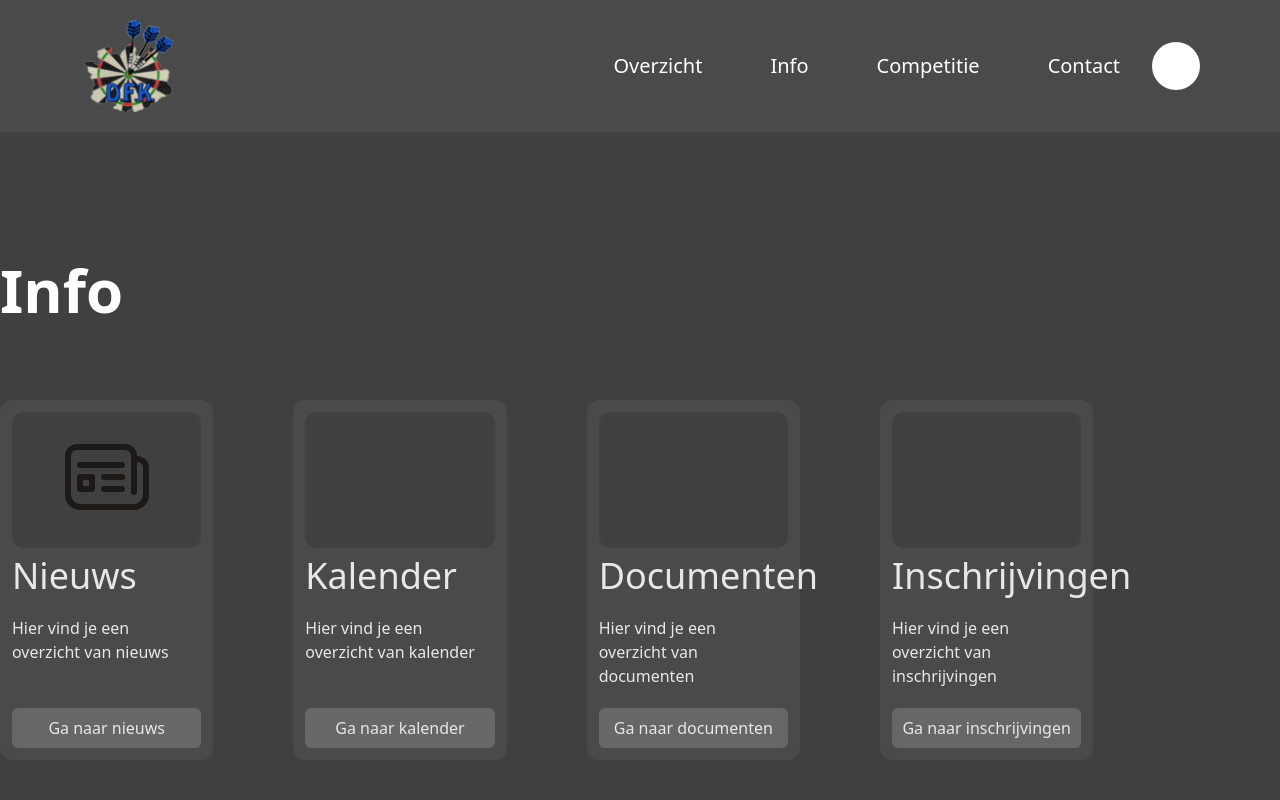
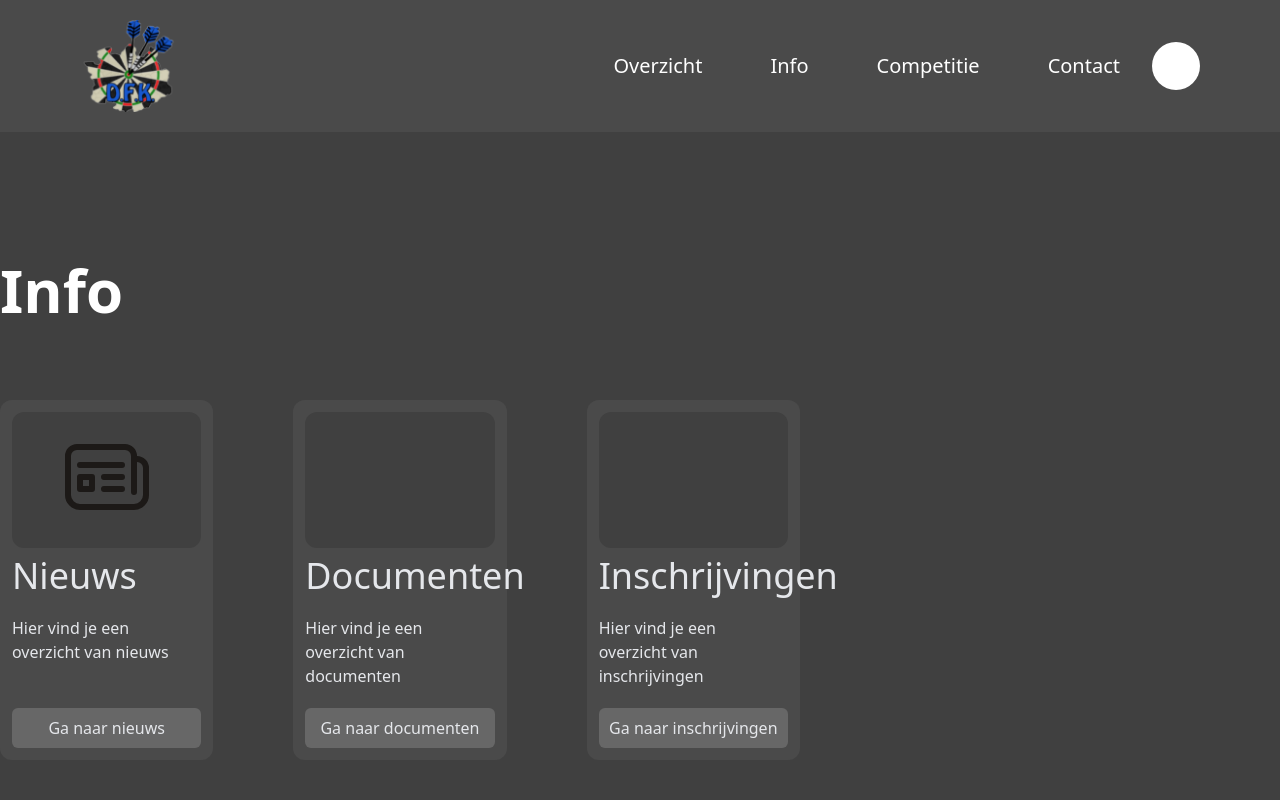
Before and after one commit to syandelbart/2223-Darts_Kempen-001-Website-Dartsfederatie, a Next.js app in the folder code/dfkwebsite/: page /info in a window 1280 px wide. Shown: the top 800 px of the page. Built offline with nearby package versions, Linux system fonts and the light colour scheme; some icons are missing; what tailwind-children would draw is missing.

Commit message:
delete kalender

```diff
--- a/code/dfkwebsite/components/Navbar.tsx
+++ b/code/dfkwebsite/components/Navbar.tsx
@@ -38,10 +38,6 @@ const routes = [
       {
         href: "info/nieuws",
         title: "Nieuws",
-      },
-      {
-        href: "info/kalender",
-        title: "Kalender",
       },
       {
         href: "info/documenten",
--- a/code/dfkwebsite/pages/info/index.tsx
+++ b/code/dfkwebsite/pages/info/index.tsx
@@ -10,11 +10,6 @@ const Info: NextPage = () => {
           href="/info/nieuws"
           title="nieuws"
           icon="fluent:news-16-regular"
-        />
-        <Selectie
-          href="/info/kalender"
-          title="kalender"
-          icon="mdi:calendar-month"
         />
         <Selectie
           href="/info/documenten"
--- a/code/dfkwebsite/pages/info/kalender/index.tsx
+++ /dev/null
@@ -1,9 +0,0 @@
-import { NextPage } from "next";
-
-const Kalender: NextPage = () => {
-  return (
-    <h1 className="text-6xl font-extrabold text-white mb-5">Kalender pagina</h1>
-  );
-};
-
-export default Kalender;
```
